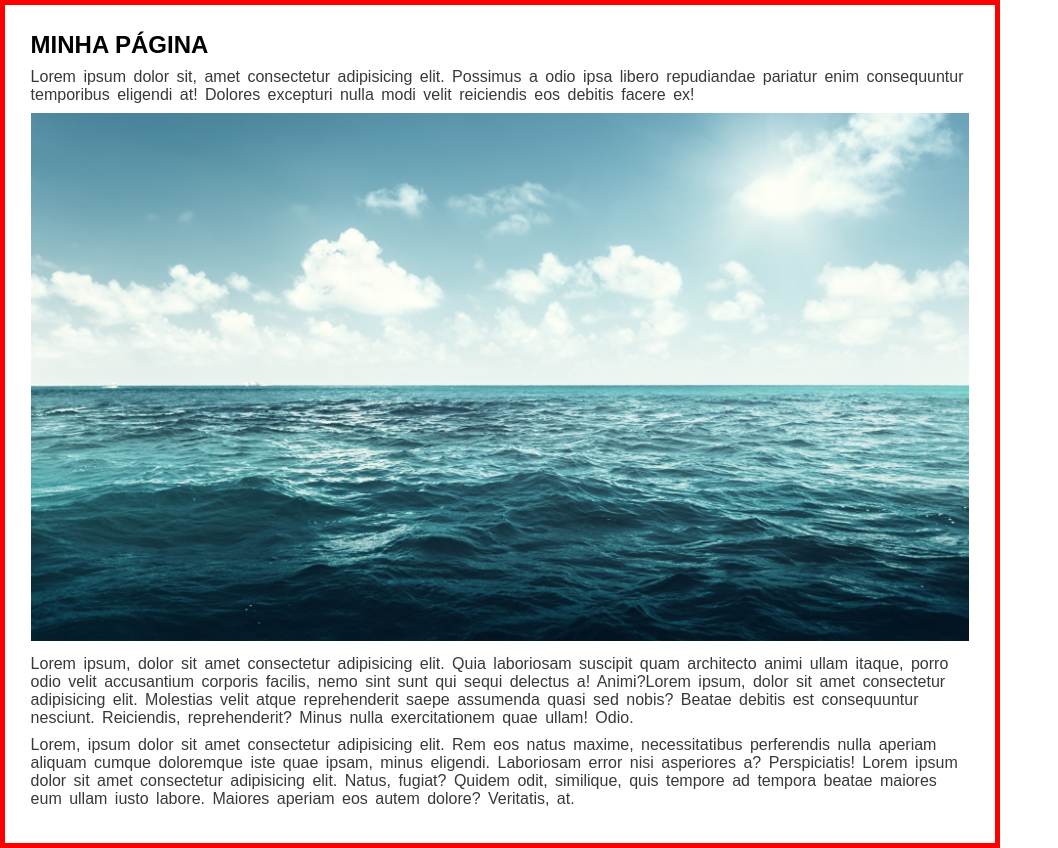
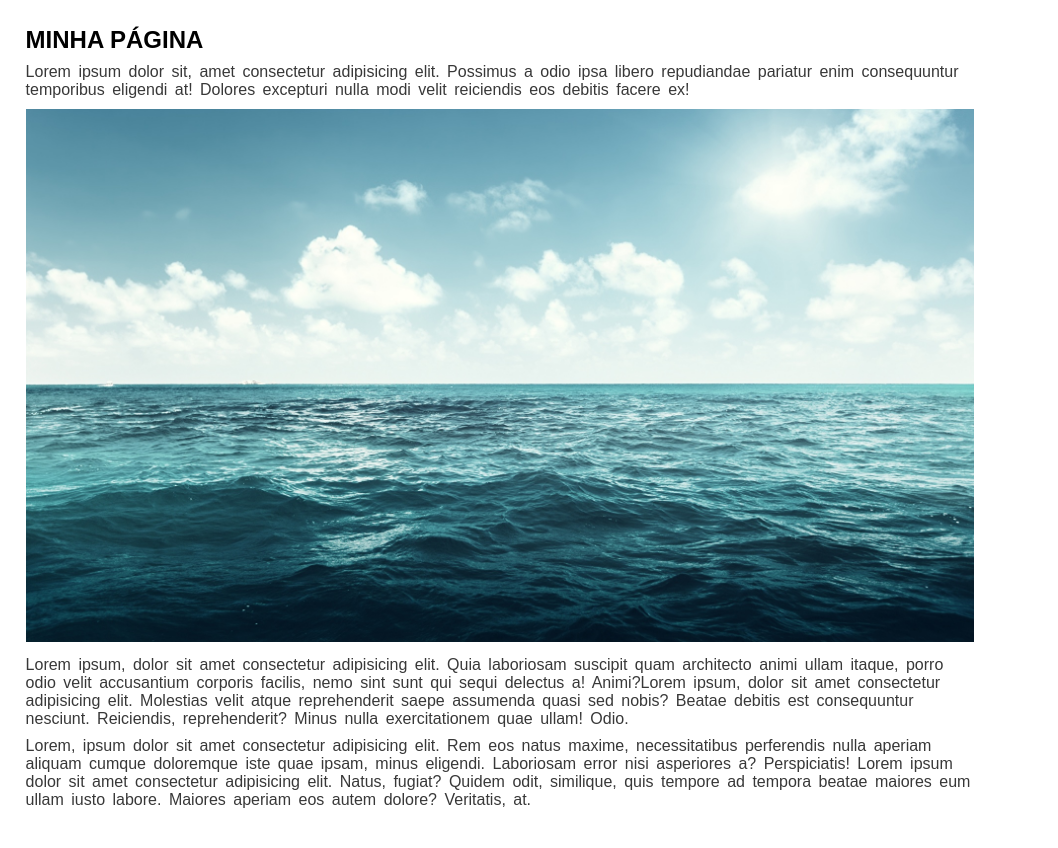
Before and after one commit to EthnSchwartz/template, a plain HTML site: page index.html in a window 1280 px wide. Shown: the whole page, without its empty margins (0-1058 px from the left). Drawn offline with Linux system fonts and the light colour scheme.

Commit message:
-border red
Retiro de borda de visualização

```diff
--- a/style.css
+++ b/style.css
@@ -9,7 +9,6 @@
 article{
     width: 1000px;
     padding: 2%;
-    border: 5px red solid;
 }
 img{
     width: 100%;
```
